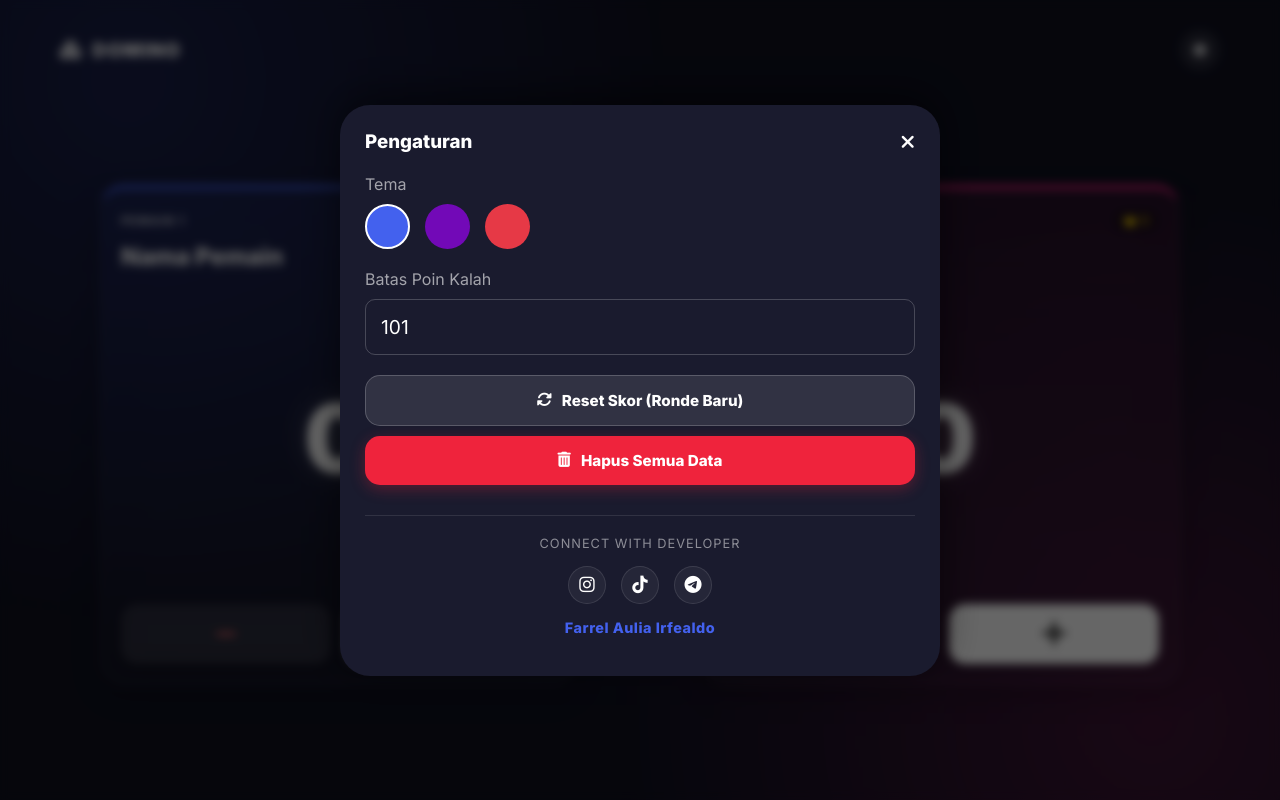
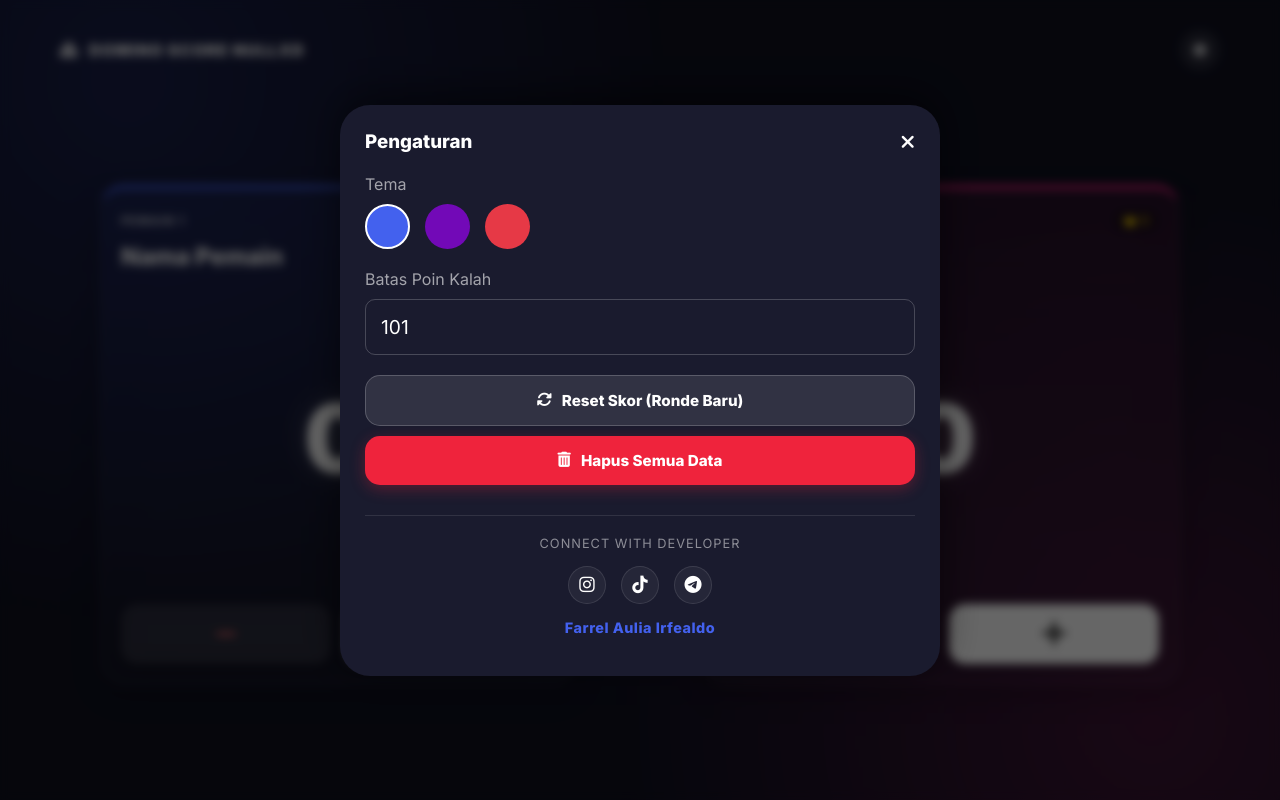
Before and after one commit to nullxdbot/domino, a plain HTML site: page index.html in a window 1280 px wide. Both pictures are taken after a click on the button 1200 px from the left and 50 px from the top of the page. Drawn offline with Linux system fonts and the light colour scheme.

Commit message:
update: commit terbaru dari Termux

```diff
--- a/css/style.css
+++ b/css/style.css
@@ -43,9 +43,14 @@ body {
     display: flex; justify-content: space-between; align-items: center;
     padding: 10px 0 20px 0;
     position: relative;
-    z-index: 50;
+    z-index: 50; /* Z-Index Tinggi agar tombol gear bisa ditekan */
 }
-.brand { font-weight: 900; letter-spacing: 1px; font-size: 1.2rem; display: flex; align-items: center; gap: 10px; }
+.brand {
+    font-weight: 900;
+    letter-spacing: 1px;
+    font-size: 1rem; /* Ukuran pas agar muat */
+    display: flex; align-items: center; gap: 10px;
+}
 .btn-icon { background: rgba(255,255,255,0.1); border: none; color: white; width: 40px; height: 40px; border-radius: 50%; cursor: pointer; transition: 0.2s; }
 .btn-icon:hover { background: rgba(255,255,255,0.2); }
 
--- a/index.html
+++ b/index.html
@@ -3,10 +3,18 @@
 <head>
     <meta charset="UTF-8">
     <meta name="viewport" content="width=device-width, initial-scale=1.0, maximum-scale=1.0, user-scalable=no">
-    <title>Domino Score Premium</title>
+    <title>Domino Score NullXD</title>
+
     <link href="https://fonts.googleapis.com/css2?family=Inter:wght@400;600;800;900&display=swap" rel="stylesheet">
     <link href="https://cdnjs.cloudflare.com/ajax/libs/font-awesome/6.4.0/css/all.min.css" rel="stylesheet">
+
     <link rel="stylesheet" href="css/style.css">
+
+    <link rel="manifest" href="manifest.json">
+    <meta name="theme-color" content="#0f1020">
+
+    <link rel="icon" href="https://files.catbox.moe/zbkmtd.jpg" type="image/jpeg">
+    <link rel="apple-touch-icon" href="https://files.catbox.moe/zbkmtd.jpg">
 </head>
 <body>
 
@@ -16,7 +24,7 @@
 
         <header class="app-header">
             <div class="brand">
-                <i class="fas fa-cubes"></i> DOMINO
+                <i class="fas fa-cubes"></i> DOMINO SCORE NULLXD
             </div>
             <button class="btn-icon" onclick="toggleSettings()">
                 <i class="fas fa-cog"></i>
@@ -62,7 +70,7 @@
             </div>
         </main>
 
-        </div>
+    </div>
 
     <div class="overlay" id="calculatorOverlay" onclick="closeCalculatorOnOutside(event)">
         <div class="sheet-modal">
@@ -128,7 +136,7 @@
 
             <div class="dev-section">
                 <div class="dev-divider"></div>
-                <div class="dev-label">Connect with Developer</div>
+                <div class="dev-label">CONNECT WITH DEVELOPER</div>
 
                 <div class="social-links-settings">
                     <a href="https://instagram.com/farrelauliairfealdo_" target="_blank" class="soc-btn-mini ig">
```
Also changed, not shown: manifest.json (added).
